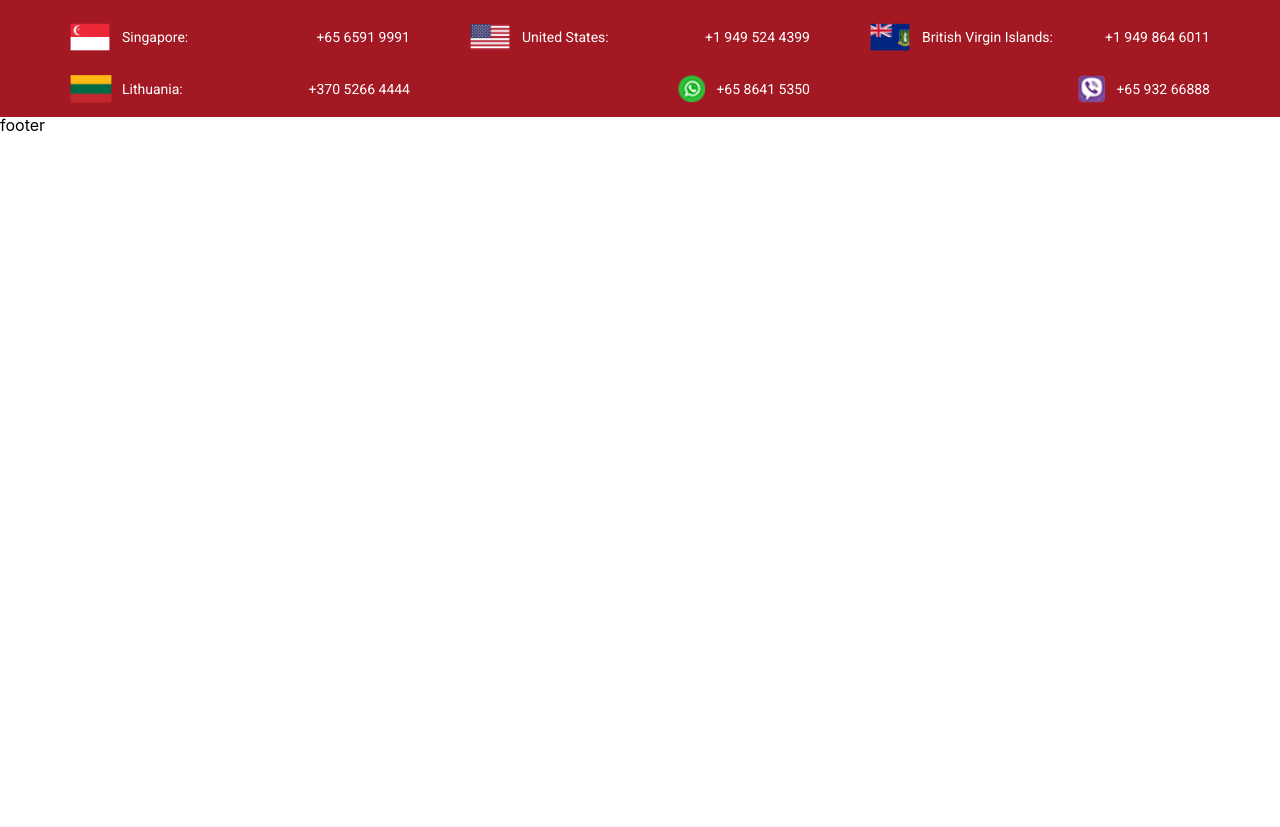
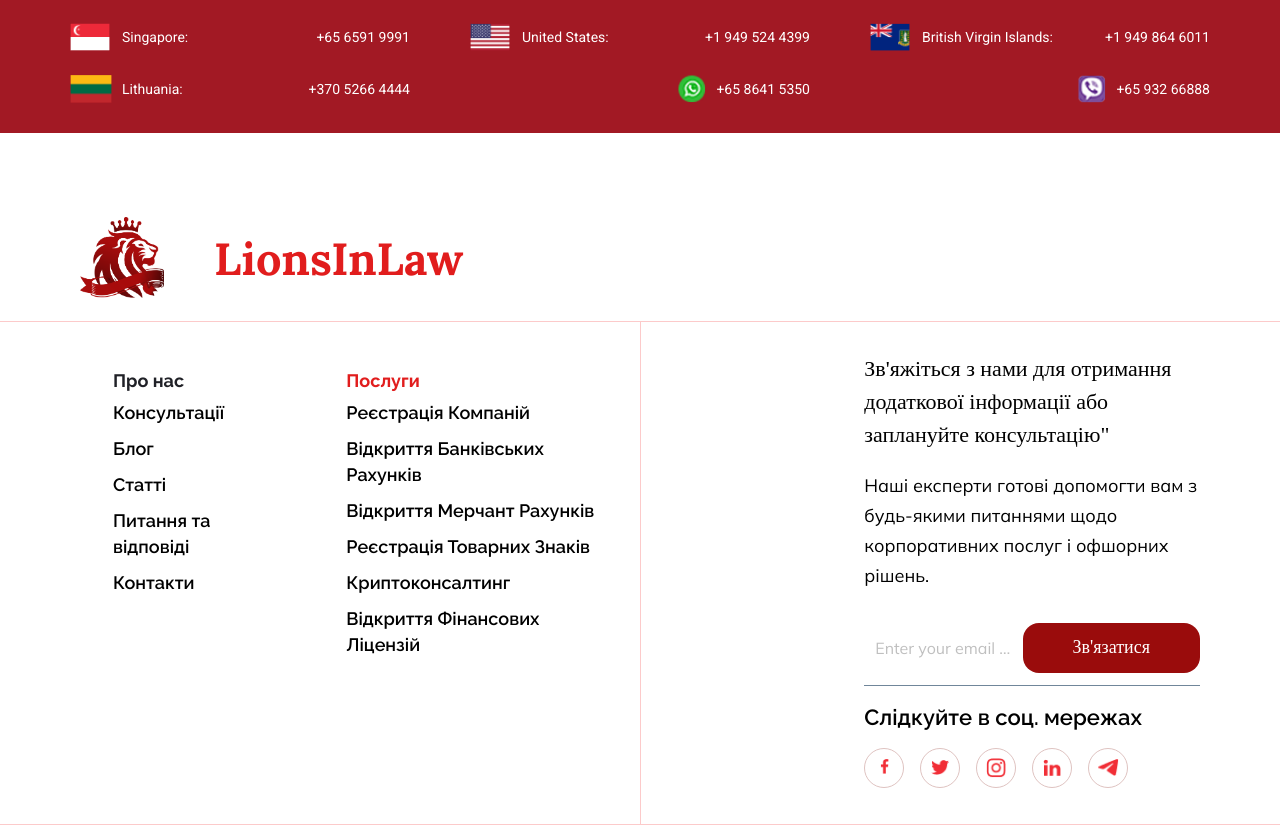
Before and after one commit to MartaMarkiv/lionsinlaw, a React (Vite) app: page / in a window 1280 px wide. Shown: the part 5914-6741 px from the top of the page. Before the commit the page ends 6049 px from the top, so only its background shows below. Built offline with nearby package versions, Linux system fonts and the light colour scheme.

Commit message:
Added Footer, Contacts list

```diff
--- a/src/App.jsx
+++ b/src/App.jsx
@@ -1,6 +1,7 @@
 import { Outlet } from "react-router-dom";
 import "./App.scss";
 import Header from "./components/header/Header";
+import Footer from "./components/footer/Footer";
 
 function App() {
   return (
@@ -9,7 +10,7 @@ function App() {
       <main>
         <Outlet />
       </main>
-      <footer>footer</footer>
+      <Footer />
     </>
   );
 }
--- a/src/_variables.scss
+++ b/src/_variables.scss
@@ -12,6 +12,7 @@ $grey-secondary: #64748B;
 $extra-dark-grey: #4B5768;
 $color-button: #B42318;
 $primary-blue: #E8EDFB;
+$light-border-color: #FCCACA;
 
 //sizes
 $mobile-landscape: 568px;
--- a/src/components/contactPhones/style.scss
+++ b/src/components/contactPhones/style.scss
@@ -6,6 +6,7 @@
   font-size: 20px;
   padding: 14px 70px;
   margin-top: 120px;
+  padding-bottom: 30px;
 
   .title {
     font-family: "Roboto-bold";
--- /dev/null
+++ b/src/components/footer/Footer.jsx
@@ -0,0 +1,58 @@
+import { Button, Flex, Input } from "antd";
+import Icon from "../iconComponent/Icon";
+import "./style.scss";
+import { Link } from "react-router-dom";
+
+export default function Footer() {
+  return <footer className="footer">
+    <Flex className="logo-wrapper" align="center">
+      <Icon name="logo" />
+      <span>LionsInLaw</span>
+    </Flex>
+    <Flex className="footer-links-contacts">
+      <Flex align="start" justify="space-between">
+        <Flex vertical={true} className="page-links">
+          <p>Про нас</p>
+          <Link>Консультації</Link>
+          <Link>Блог</Link>
+          <Link>Статті</Link>
+          <Link>Питання та відповіді</Link>
+          <Link>Контакти</Link>
+        </Flex>
+        <Flex vertical={true} className="services-footer">
+          <p>Послуги</p>
+          <Link>Реєстрація Компаній</Link>
+          <Link>відкриття банківських рахунків</Link>
+          <Link>відкриття мерчант рахунків</Link>
+          <Link>реєстрація товарних знаків</Link>
+          <Link>криптоконсалтинг</Link>
+          <Link>відкриття фінансових ліцензій</Link>
+        </Flex>
+      </Flex>
+      <Flex className="contacts-form" justify="flex-end">
+        <div>
+          <p className="title">
+            Зв'яжіться з нами для отримання додаткової інформації або заплануйте консультацію"
+          </p>
+          <p className="description">
+            Наші експерти готові допомогти вам з будь-якими питаннями щодо корпоративних послуг і офшорних рішень.
+          </p>
+          <Flex align="center" justify="space-between" className="send-email-form">
+            <Input type="email" placeholder="Enter your email address"/>
+            <Button>Зв'язатися </Button>
+          </Flex>
+          <p className="secondary-title">
+            Слідкуйте в соц. мережах
+          </p>
+          <Flex align="center">
+            <Flex className="social-wrapper" align="center" justify="center"><Icon name="facebook" /></Flex>
+            <Flex className="social-wrapper" align="center" justify="center"><Icon name="twitter" /></Flex>
+            <Flex className="social-wrapper" align="center" justify="center"><Icon name="instagram" /></Flex>
+            <Flex className="social-wrapper" align="center" justify="center"><Icon name="linkedin" /></Flex>
+            <Flex className="social-wrapper" align="center" justify="center"><Icon name="telegram" /></Flex>
+          </Flex>
+        </div>
+      </Flex>
+    </Flex>
+  </footer>
+};
--- /dev/null
+++ b/src/components/footer/style.scss
@@ -0,0 +1,137 @@
+@use "../../variables";
+
+.footer {
+  margin-top: 64px;
+  margin-bottom: 70px;
+  border-bottom: 1px solid variables.$light-border-color;
+
+  .logo-wrapper {
+    font-family: "Lora-bold";
+    font-size: 45px;
+    color: variables.$red-color;
+    border-bottom: 1px solid variables.$light-border-color;
+
+    .icon-component {
+      margin-right: 50px;
+    }
+  }
+
+  .logo-wrapper,
+  .footer-links-contacts {
+    padding: 20px 80px;
+  }
+
+  .footer-links-contacts {
+    font-size: 18px;
+    color: #000000;
+    padding-top: 0;
+    padding-bottom: 0;
+
+    >div {
+      width: 50%;
+    }
+
+    a {
+      color: inherit;
+    }
+
+    .page-links,
+    .services-footer {
+      font-family: "Raleway-semi";
+      padding: 0 33px;
+      padding-top: 50px;
+
+      p {
+        font-family: "Raleway-bold";
+      }
+
+      a {
+        line-height: 26px;
+      }
+
+      p,
+      a {
+        margin-bottom: 10px;
+      }
+    }
+
+    .services-footer {
+      p {
+        color: variables.$red-color;
+      }
+      a {
+        text-transform: capitalize;
+      }
+    }
+
+    .page-links {
+      p {
+        color: #202127;
+      }
+    }
+
+    .contacts-form {
+      border-left: 1px solid variables.$light-border-color;
+      padding-top: 30px;
+      padding-bottom: 36px;
+
+      >div {
+        width: 60%;
+      }
+
+      .title {
+        font-family: "Lato-semi";
+        font-size: 22px;
+        line-height: 150%;
+        margin-bottom: 20px;
+      }
+
+      .secondary-title {
+        font-family: "Raleway-semi";
+        font-size: 22px;
+        margin-bottom: 20px;
+      }
+
+      .description {
+        font-family: "Mulish";
+        line-height: 30px;
+        margin-bottom: 20px;
+      }
+
+      .send-email-form {
+        padding: 10px 0;
+        border-bottom: 1px solid #70869A;
+        margin-bottom: 20px;
+
+        input {
+          font-family: "Mulish";
+          font-size: 16px;
+          color: #617281;
+          height: 54px;
+          border: none;
+
+          &:focus {
+            box-shadow: none;
+          }
+        }
+
+        button {
+          font-family: "Lora-medium";
+          font-size: 18px;
+          background-color: variables.$button-bg;
+          color: #ffffff;
+          height: 50px;
+          padding: 0 50px;
+        }
+      }
+
+      .social-wrapper {
+        width: 38px;
+        height: 38px;
+        border: 1px solid #DFC3C1;
+        border-radius: 50%;
+        margin-right: 16px;
+      }
+    }
+  }
+}
--- a/src/components/iconComponent/style.scss
+++ b/src/components/iconComponent/style.scss
@@ -121,4 +121,34 @@
   &.viber {
     background-image: url(../../assets/images/viberIcon.png);
   }
+
+  &.facebook {
+    background-image: url(../../assets/images/facebookIcon.png);
+    width: 9px;
+    height: 17px;
+  }
+
+  &.twitter {
+    background-image: url(../../assets/images/twitterIcon.png);
+    width: 19px;
+    height: 15px;
+  }
+
+  &.instagram {
+    background-image: url(../../assets/images/instaIcon.png);
+    height: 20px;
+    width: 20px;
+  }
+
+  &.linkedin {
+    background-image: url(../../assets/images/linkedinIcon.png);
+    height: 18px;
+    width: 18px;
+  }
+
+  &.telegram {
+    background-image: url(../../assets/images/telegramIcon.png);
+    width: 21px;
+    height: 17px;
+  }
 }
--- a/src/pages/main/Main.jsx
+++ b/src/pages/main/Main.jsx
@@ -9,6 +9,7 @@ import BlockElement from "../../components/blockElement/BlockElement";
 import config from "../../config";
 import { Button } from "react-scroll";
 import ContactPhones from "../../components/contactPhones/ContactPhones";
+import Footer from "../../components/footer/Footer";
 
 export default function Main() {
   return (
```
